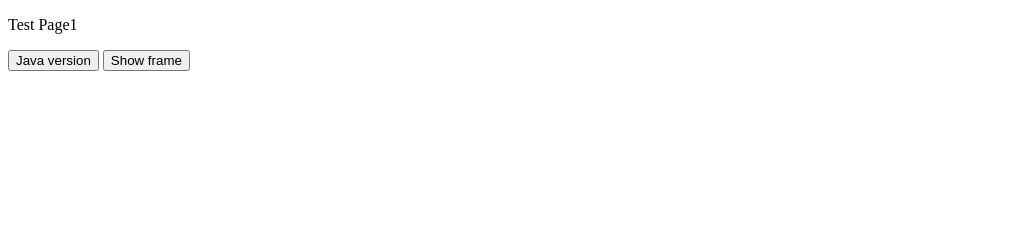
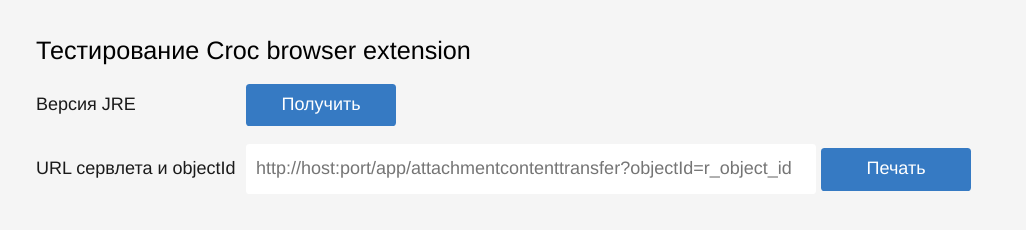
Before and after one commit to croacker/chrome-native-messaging, a browser extension: page js-project/test-ui/index.html in a window 1280 px wide. Shown: the whole page, without its empty margins (0-1026 px from the left). Drawn offline with Linux system fonts and the light colour scheme.

Commit message:
add test UI

```diff
--- a/js-project/test-ui/index.html
+++ b/js-project/test-ui/index.html
@@ -1,14 +1,27 @@
 <!DOCTYPE html>
 
 <html>
-  <head>
-      <script src='./msg.js'></script>
-  </head>
-  <body>
-    <p>Test Page1</p>
-    <button id='systeminfo-button'>Java version</button>
-    <button id='showframe-button'>Show frame</button>
-    <ul id='response'>
-    </ul>
-  </body>
+
+<head>
+  <link rel='stylesheet' href='tacit.min.css'>
+  <link rel='stylesheet' href='styles.css'>
+  <script src='./index.js'></script>
+</head>
+
+<body>
+  <h2>Тестирование Croc browser extension</h2>
+  <div class='action-container'>
+    <label class='action-caption'>Версия JRE</label>
+    <button type="submit" id='jreinfo-button' class='action-button'>Получить</button>
+  </div>
+  <div class='action-container'>
+    <label class='action-caption'>URL сервлета и objectId</label>
+    <input id='servlet-url' class='action-input'
+    placeholder='http://host:port/app/attachmentcontenttransfer?objectId=r_object_id'/>
+    <button type="submit" id='printdocs-button' class='action-button'>Печать</button>
+  </div>
+  <ul id='native-response'>
+  </ul>
+</body>
+
 </html>
```
